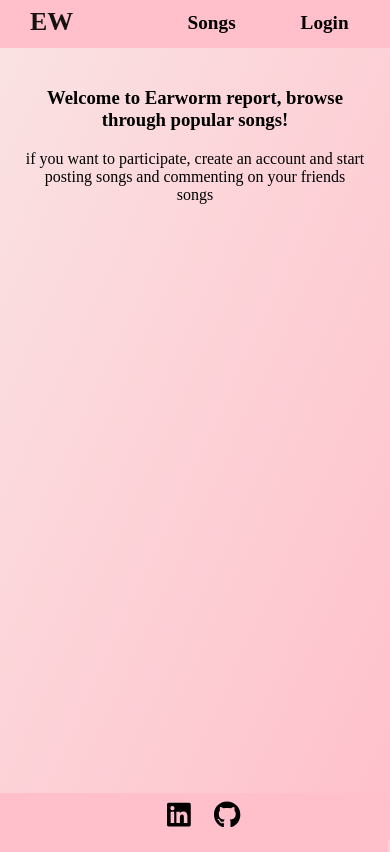
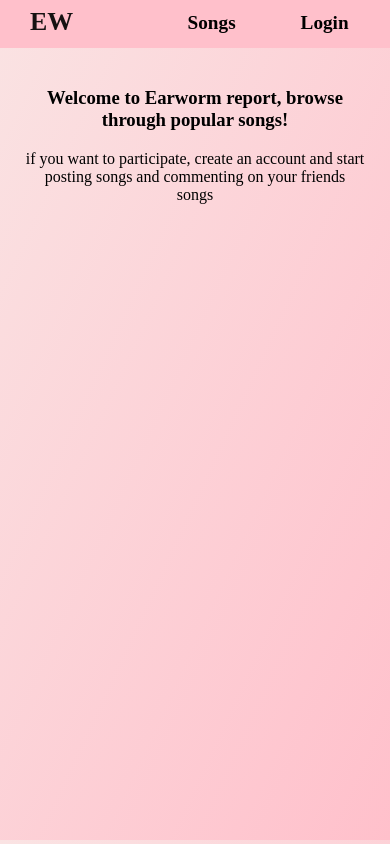
Before and after one commit to jmezalon/earworm-report2.0, a React (Create React App) app in the folder client/: page / in a window 390 px wide. Built offline with nearby package versions, Linux system fonts and the light colour scheme; no server answers.

Commit message:
remove footer

```diff
--- a/client/src/App.css
+++ b/client/src/App.css
@@ -357,7 +357,7 @@ nav a.active {
     color: white;
 }
 
-.social-outlets {
+/* .social-outlets {
     width: 100%;
     margin-left: auto;
     position: absolute;
@@ -387,7 +387,7 @@ nav a.active {
     cursor: pointer;
     font-size: 1.8em;
     background: hotpink;
-}
+} */
 
 .mobile-trending {
     display: none;
@@ -549,7 +549,7 @@ nav a.active {
         font-weight: bold;
     }
 
-    .social-outlets {
+    /* .social-outlets {
         position: absolute;
         bottom: -1%;
         width: 100%;
@@ -560,6 +560,6 @@ nav a.active {
         padding-top: 2%;
         margin: auto;
         margin-left: 30%;
-    }
+    } */
 
 }
--- a/client/src/App.js
+++ b/client/src/App.js
@@ -1,7 +1,6 @@
 import "./App.css";
 import { Switch, Route } from "react-router-dom";
 import Navbar from "./components/Navbar";
-import Footer from "./components/Footer";
 import MobileNav from "./components/MobileNav";
 import Users from "./components/Users";
 import Auth from "./components/Auth";
@@ -117,7 +116,6 @@ function App() {
           <Auth onLogin={handleLogin} />
         </Route>
       </Switch>
-      <Footer />
     </div>
   );
 }
```
